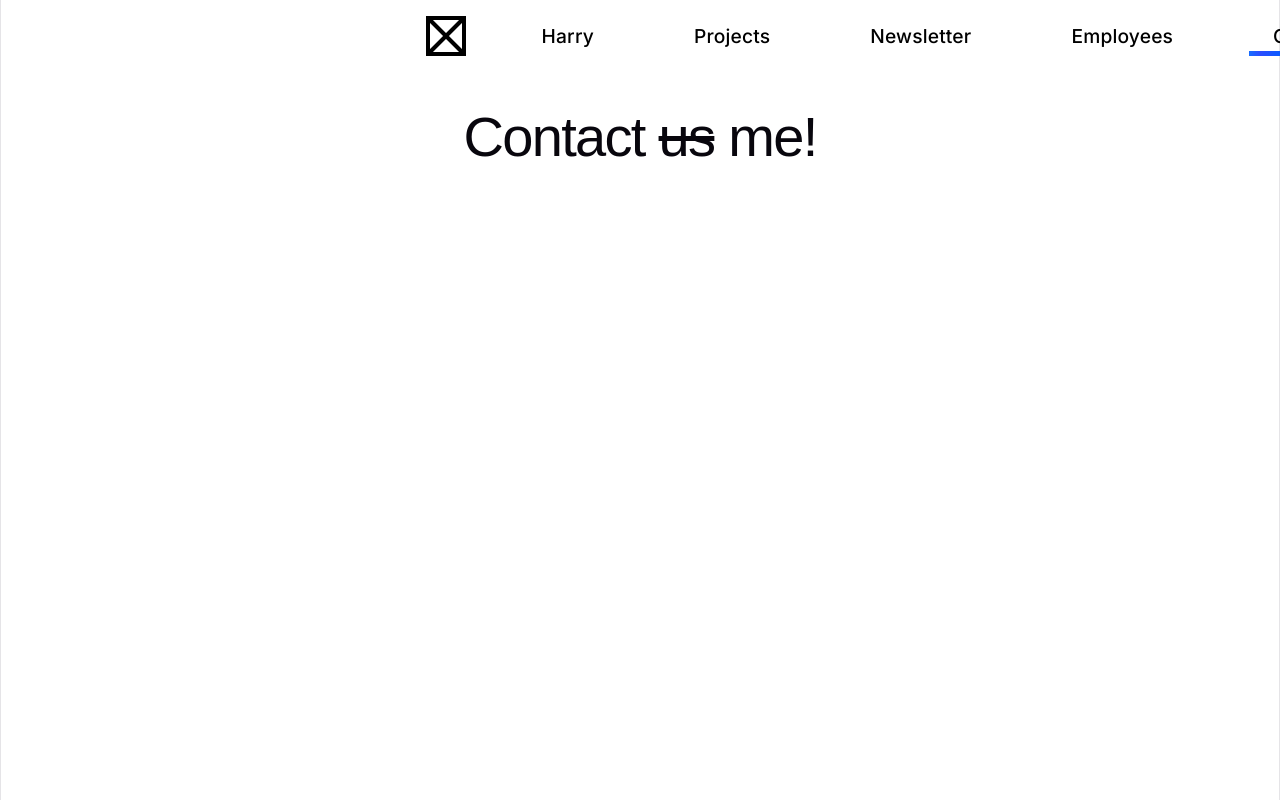
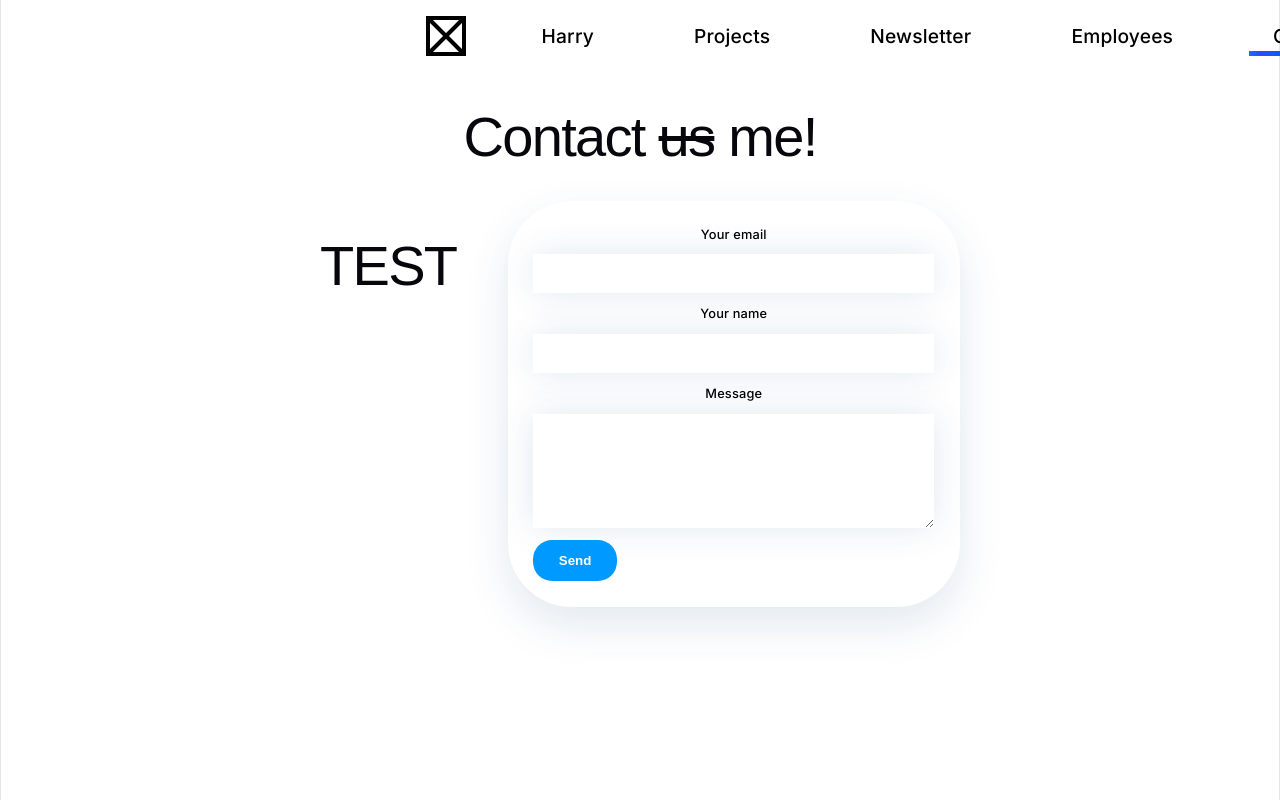
Before and after one commit to fengyuan66/Semisite, a React (Vite) app in the folder semisite/: page /contact in a window 1280 px wide. Shown: the top 800 px of the page. Built offline with nearby package versions, Linux system fonts and the light colour scheme; a web font is replaced by a local one.

Commit message:
Halfway contact form

```diff
--- /dev/null
+++ b/semisite/src/css/contact.css
@@ -0,0 +1,65 @@
+.form{
+    display:block
+}
+
+.maincontent{
+    display: flex;
+    gap: 4vw;
+    max-width: 50vw;
+    margin: 0 auto;
+    align-items: flex-start;
+}
+
+.infobox{
+
+}
+
+.formbox{
+    flex: 1;
+    box-shadow: 0 18px 45px rgba(15, 76, 129, 0.12);
+    border-radius:5vw;
+}
+.form {
+    margin: 2vw;
+    display: flex;
+    flex-direction: column;
+    gap: 1vw;
+}
+.form label {
+    font-weight: 500;
+    font-size: 1vw;
+    display: block;
+    font-family: var(--sans);
+}
+
+.form input, .form textarea{
+    width: 100;
+    padding: 12px;
+    border: none;
+    box-shadow: 0 0px 35px rgba(15, 76, 129, 0.12);
+    font-size: 1vw;
+    font-family: 'Times New Roman', Times, serif;
+    color: black;
+    box-sizing: border-box;
+}
+
+.form button {
+    padding: 1vw 2vw;
+    background:rgb(0, 153, 255);
+    color: white;
+    border: none;
+    border-radius: 1.5vw;
+    font-weight: 620;
+    cursor: pointer;
+    transition: opacity 0.2s ease;
+    align-self: flex-start;
+}
+
+
+
+
+.form input:focus,
+.form textarea:focus {
+    outline: none;
+    border-color: var(--accent);
+}
--- a/semisite/src/css/home.css
+++ b/semisite/src/css/home.css
@@ -37,6 +37,16 @@
   z-index: 1;
 }
 
+.herodescspecial {
+  position: absolute;
+  top: 75%;
+  left: 50%;
+  transform: translate(-50%, -50%);
+  text-shadow: -2px -2px 16px black;
+  color: white;
+  z-index: 1;
+}
+
 .whatwedo{
     padding-top:5vh;
     display:flex;
--- a/semisite/src/pages/Contact.jsx
+++ b/semisite/src/pages/Contact.jsx
@@ -1,7 +1,36 @@
+import '../css/contact.css'
+
+
 function Contact(){
     return(
         <div className="contact">
             <h1>Contact <strike>us</strike> me!</h1>
+            <div className="maincontent">
+
+                <div className="infobox">
+                    <h1>TEST</h1>
+                </div>
+
+                <div className="formbox">
+                    <form action="https://formspree.io/f/xnjkwabl" method="POST" className="form">
+
+                        <label htmlFor="email">Your email</label>
+                        <input type="email" id="email" name="email" required />
+
+                        <label htmlFor="name">Your name</label>
+                        <input type="name" id="name" name="name" required />
+
+                        <label htmlFor="message">Message</label>
+                        <textarea id="message" name="message" rows="6" required />
+
+                        <button type="submit">Send</button>
+                    </form>
+                </div>
+
+            </div>
+
+
+
         </div>
     )
 }
--- a/semisite/src/pages/Home.jsx
+++ b/semisite/src/pages/Home.jsx
@@ -11,7 +11,7 @@ function Home(){
                 <div className="card">
                     <video autoPlay loop muted playsInline className="herovideo" src={Studyingvideo} />
                     <h1 className="herotext">Automating Life</h1>
-                    <p className="herodesc">Developing solutions that deliver efficiency in creation, academics, and beyond</p>
+                    <p className="herodescspecial">Developing solutions that deliver efficiency in creation, academics, and beyond</p>
                 </div>
                 <div className="card">
                     <video autoPlay loop muted playsInline className="herovideo" src={RnDvideo} />
```
Also changed, not shown: semisite/src/assets/projects/spacegoose/SpacegooseBanner.svg, semisite/src/assets/projects/spacegoose/SpacegooseBanner_bad.svg (added).
